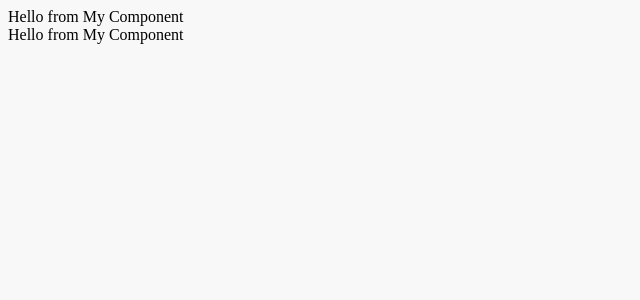
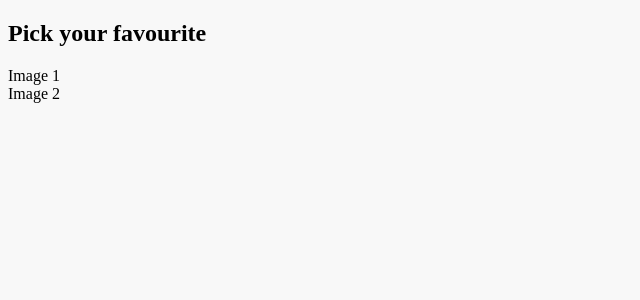
Before and after one commit to adil-rahman1/dog-breed-voting-app, a React (Vite) app: page / in a window 1280 px wide. Shown: the top 300 px of the page, without its empty margins (0-640 px from the left). Built offline with nearby package versions, Linux system fonts and the light colour scheme.

Commit message:
added interface and state

```diff
--- a/src/components/App.tsx
+++ b/src/components/App.tsx
@@ -1,11 +1,10 @@
-import { MyComponent } from "./MyComponent";
+import { Votes } from "./Votes";
 import "./App.css";
 
 function App() {
     return (
         <div className="App">
-            <MyComponent />
-            <MyComponent />
+            <Votes />
         </div>
     );
 }
--- a/src/components/MyComponent.tsx
+++ /dev/null
@@ -1,3 +0,0 @@
-export function MyComponent(): JSX.Element {
-    return <div>Hello from My Component</div>;
-}
--- /dev/null
+++ b/src/components/Votes.tsx
@@ -0,0 +1,21 @@
+import { useState } from "react";
+
+interface IBreedsToCompare {
+    breedOne: string;
+    breedTwo: string;
+}
+
+export function Votes(): JSX.Element {
+    const [breedsToCompare, setBreedToCompare] = useState<IBreedsToCompare>({
+        breedOne: "",
+        breedTwo: "",
+    });
+
+    return (
+        <>
+            <h2>Pick your favourite</h2>
+            <div>Image 1</div>
+            <div>Image 2</div>
+        </>
+    );
+}
```
Also changed, not shown: 2 other files (tests, documents, lock files or other folders).
